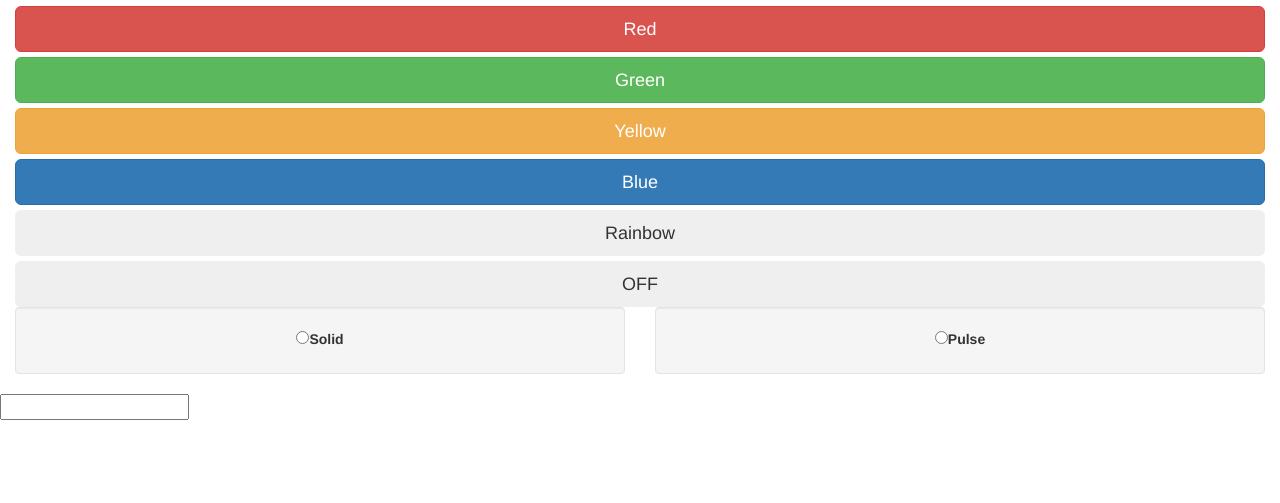
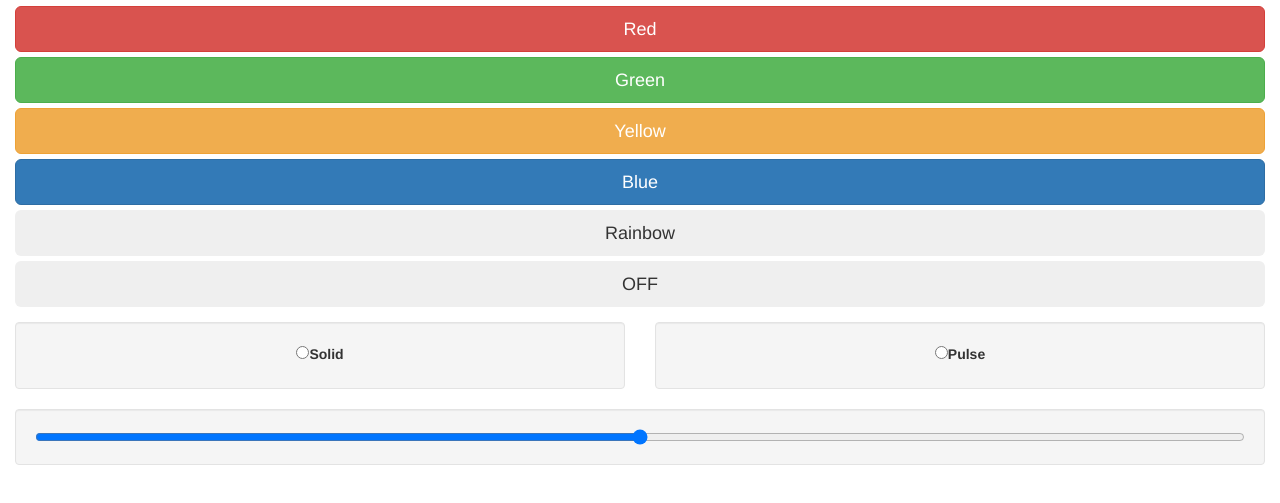
Before and after one commit to khelif96/Arduino-LedStrip-Nodejs, a plain HTML site: page public/index.html in a window 1280 px wide. Shown: the part 57-560 px from the top of the page. Drawn offline with nearby package versions, Linux system fonts and the light colour scheme; no server answers.

Commit message:
Added speed slider

```diff
--- a/public/index.html
+++ b/public/index.html
@@ -24,7 +24,10 @@
   <button onclick="send('color:blue')" class="btn btn-lg btn-block btn-primary col-xs-12">Blue</button>
   <button onclick="send('color:rainbow')" class="btn btn-lg btn-block  col-xs-12">Rainbow</button>
   <button onclick="send('color:off')" class="btn btn-lg btn-block col-xs-12">OFF</button>
-  <div class="row text-center">
+  <div class="row">
+  </div>
+
+  <div style="margin-top:15px;" class="row text-center">
 
     <div class="col-xs-6">
       <div class="well">
@@ -38,7 +41,11 @@
   </div>
   </div>
   <div class="row">
-    <input id="ex1" data-slider-id='ex1Slider' type="text" data-slider-min="0" data-slider-max="20" data-slider-step="1" data-slider-value="14"/>
+    <div class="col-xs-12 center-block">
+    <div class="well">
+    <input id="speedBar" type="range" min="0" max="200" step:"10" onchange="changeSpeed()"/>
+  </div>
+</div>
   </div>
 
   </div>
--- a/public/script.js
+++ b/public/script.js
@@ -1,17 +1,9 @@
 var socket = io.connect();
 
-$('#ex1').slider({
-	formatter: function(value) {
-		return 'Current value: ' + value;
-	}
-});
-
-// Without JQuery
-var slider = new Slider('#ex1', {
-	formatter: function(value) {
-		return 'Current value: ' + value;
-	}
-});
+// var speedBar = document.getElementById('speedBar');
+function changeSpeed(){
+	send('speed:'+ document.getElementById('speedBar').value)
+}
 
 // document.getElementById("solid").addEventListener("click", send('solid'));
 function send(input){
```
